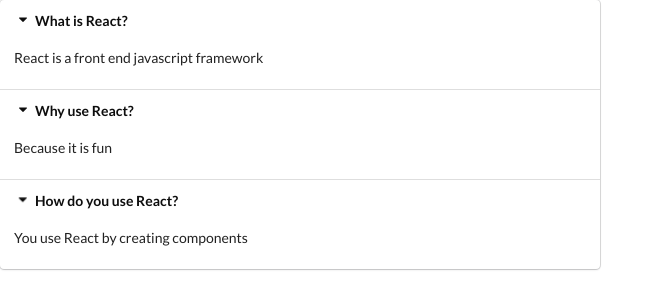
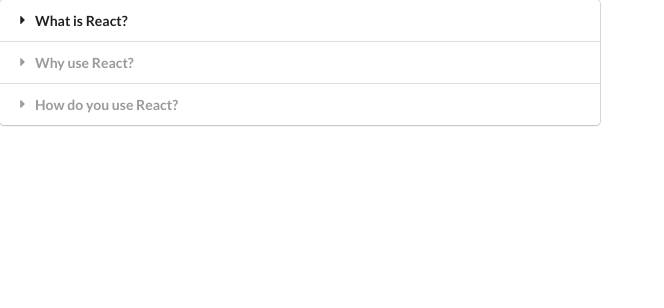
Before and after one commit to Isalafont/widgets, a React (Create React App) app: page / in a window 1280 px wide. Shown: the top 308 px of the page, without its empty margins (0-664 px from the left). Built offline with nearby package versions, Linux system fonts and the light colour scheme.

Commit message:
Active Accordion
useState to active the accordion and make it work

```diff
--- a/src/components/Accordion.js
+++ b/src/components/Accordion.js
@@ -1,21 +1,25 @@
-import React from 'react';
+import React, { useState } from 'react';
 
 const Accordion = ({ items }) => {
+  const [activeIndex, setActiveIndex] = useState(null);
+
   const onTitleClick = (index) => {
-    console.log('Title Clicked', index);
+    setActiveIndex(index);
   };
 
   const renderedItems = items.map((item, index) => {
+    const active = index === activeIndex ? 'active' : '';
+
     return (
       <React.Fragment key={item.title}>
         <div
-          className="title active"
+          className={`title ${active}`}
           onClick={() => onTitleClick(index)}
         >
           <i className="dropdown icon"></i>
           {item.title}
         </div>
-        <div className="content active">
+        <div className={`content ${active}`}>
           <p>{item.content}</p>
         </div>
       </React.Fragment>
```
